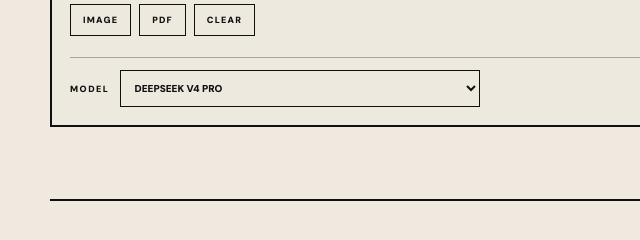
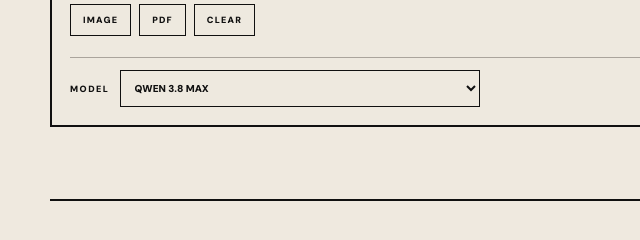
Before and after one commit to YTCediting/testing-COMPLETE-TASK-AI, a website: page index.html in a window 1280 px wide. Shown: the part 3434-3674 px from the top of the page, 0-640 px from the left. Drawn offline with Linux system fonts and the light colour scheme.

Commit message:
Update model selection options in index.html

```diff
--- a/index.html
+++ b/index.html
@@ -1247,9 +1247,10 @@ footer{
 
   <div class="ai-model-row">
     <div class="ai-model-label">MODEL</div>
-    <select class="ai-model-select" id="modelSelect">
-      <option value="deepseek/deepseek-v4-pro">DEEPSEEK V4 PRO</option>
-    </select>
+   <select class="ai-model-select" id="modelSelect">
+  <option value="qwen/qwen3.8-max:free">QWEN 3.8 MAX</option>
+  <option value="deepseek/deepseek-v4-pro">DEEPSEEK V4 PRO</option>
+</select>
     <div class="ai-key-status">KEY STORED SERVER-SIDE</div>
   </div>
 </section>
```
